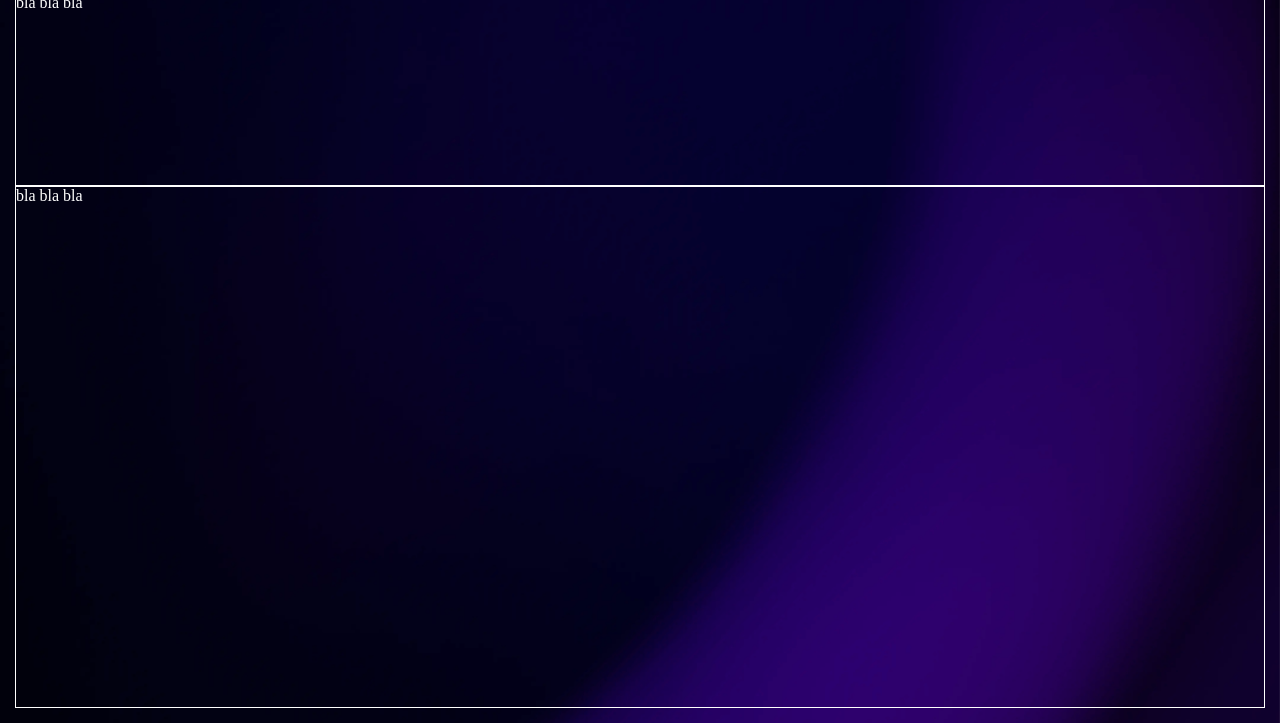
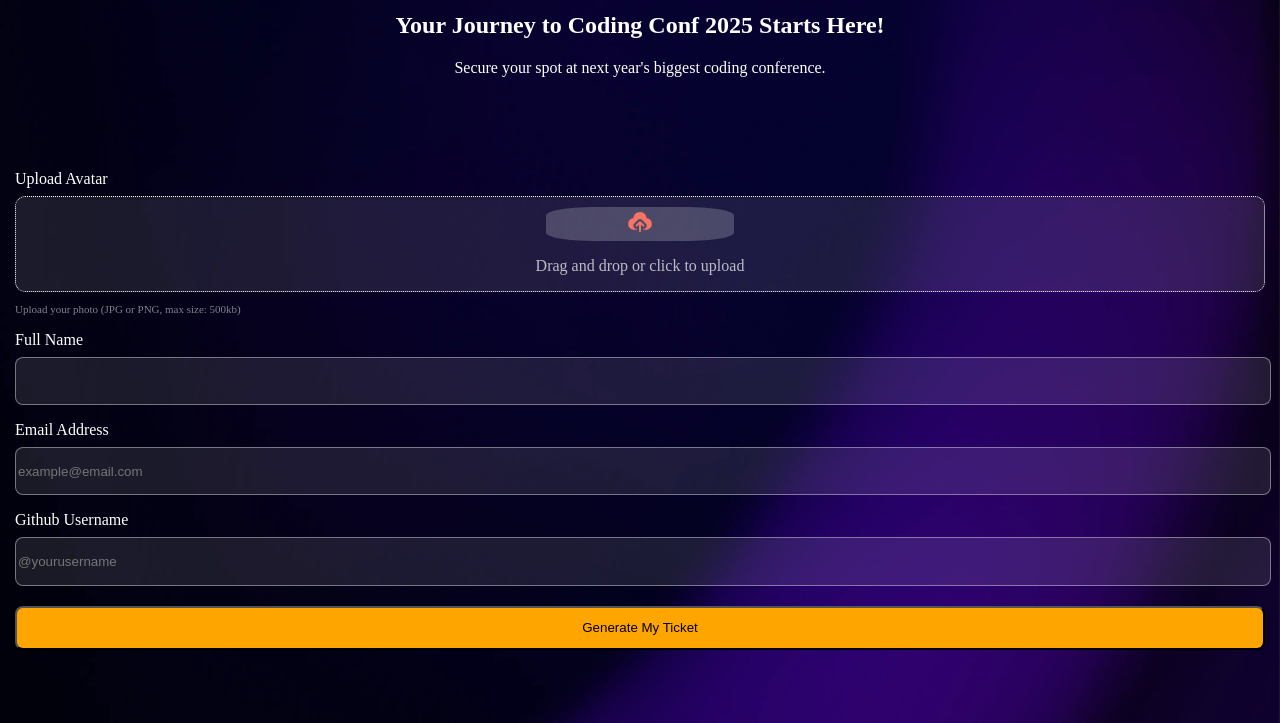
Before and after one commit to Najad-Nabil/Conference-ticket-generator, a plain HTML site: page index.html in a window 1280 px wide. Shown: the part 77-800 px from the top of the page. Drawn offline with Linux system fonts and the light colour scheme.

Commit message:
Primary data added with some styling

```diff
--- a/index.html
+++ b/index.html
@@ -12,14 +12,38 @@
 </head>
 <body>
   <div id="main-container">
+
     <div id="logo-div" class="common-div-class">
       <img id="main-logo" src="./assets/images/logo-full.svg" alt="Coding conf logo">
     </div>
+
     <div id="para-div" class="common-div-class">
-      bla bla bla
+      <h2>Your Journey to Coding Conf 2025 Starts Here!</h2>
+      <p>Secure your spot at next year's biggest coding conference.</p>
     </div>
+
     <div id="input-div" class="common-div-class">
-      bla bla bla
+      <p class="input-box-specifier">Upload Avatar</p>
+
+      <div id="upload-avatar">
+        <div id="upload-icon">
+          <img src="./assets/images/icon-upload.svg" alt="Upload Icon">
+        </div>
+        <p>Drag and drop or click to upload</p>
+      </div>
+      <p id="instruction">Upload your photo (JPG or PNG, max size: 500kb)</p>
+
+      <p class="input-box-specifier">Full Name</p>
+      <input type="text" id="name" class="input-box">
+
+      <p class="input-box-specifier">Email Address</p>
+      <input type="email" placeholder="example@email.com" id="email" class="input-box">
+
+      <p class="input-box-specifier">Github Username</p>
+      <input type="text" placeholder="@yourusername" id="github-name" class="input-box">
+
+      <button id="generate-ticket">Generate My Ticket</button>
+
     </div>
   </div>
 
--- a/style.css
+++ b/style.css
@@ -15,9 +15,9 @@ body {
 }
 
 .common-div-class {
-    border: 1px solid white;
     background-color: transparent;
     color: white;
+    /* border: 1px solid white; */
 }
 
 #logo-div {
@@ -28,15 +28,65 @@ body {
 }
 
 #para-div {
-    flex: 2.5;
+    flex: 2.1;
+    text-align: center;
 }
 
 #input-div {
-    flex: 6.8;
+    flex: 7.2;
 }
 
 #main-logo {
     width: 50%;
+}
+
+#upload-avatar {
+    border: 1px dotted white;
+    text-align: center;
+    display: flex;
+    flex-direction: column;
+    justify-content: center;
+    align-items: center;
+    background-color: rgba(255, 255, 255, 0.1);
+    border-radius: 10px;
+
+}
+
+.input-box {
+    width: 100%;
+    height: 8%;
+    background-color: rgba(255, 255, 255, 0.1);
+    border: 1px solid rgba(255, 255, 255, 0.4);
+    border-radius: 8px;
+}
+
+#instruction {
+    font-size: 11px;
+    color: rgba(255, 255, 255, 0.5);
+}
+
+.input-box-specifier {
+    margin-bottom: 8px;
+}
+
+#upload-icon {
+    background-color: rgba(255, 255, 255, 0.2);
+    width: 15%;
+    align-items: center;
+    margin-top: 10px;
+    border-radius: 25%;
+}
+
+#upload-avatar p{
+    color: rgba(255, 255, 255, 0.7);
+}
+
+#generate-ticket {
+    width: 100%;
+    height: 8%;
+    margin-top: 20px;
+    background-color: orange;
+    border-radius: 8px;
 }
 
 
```
